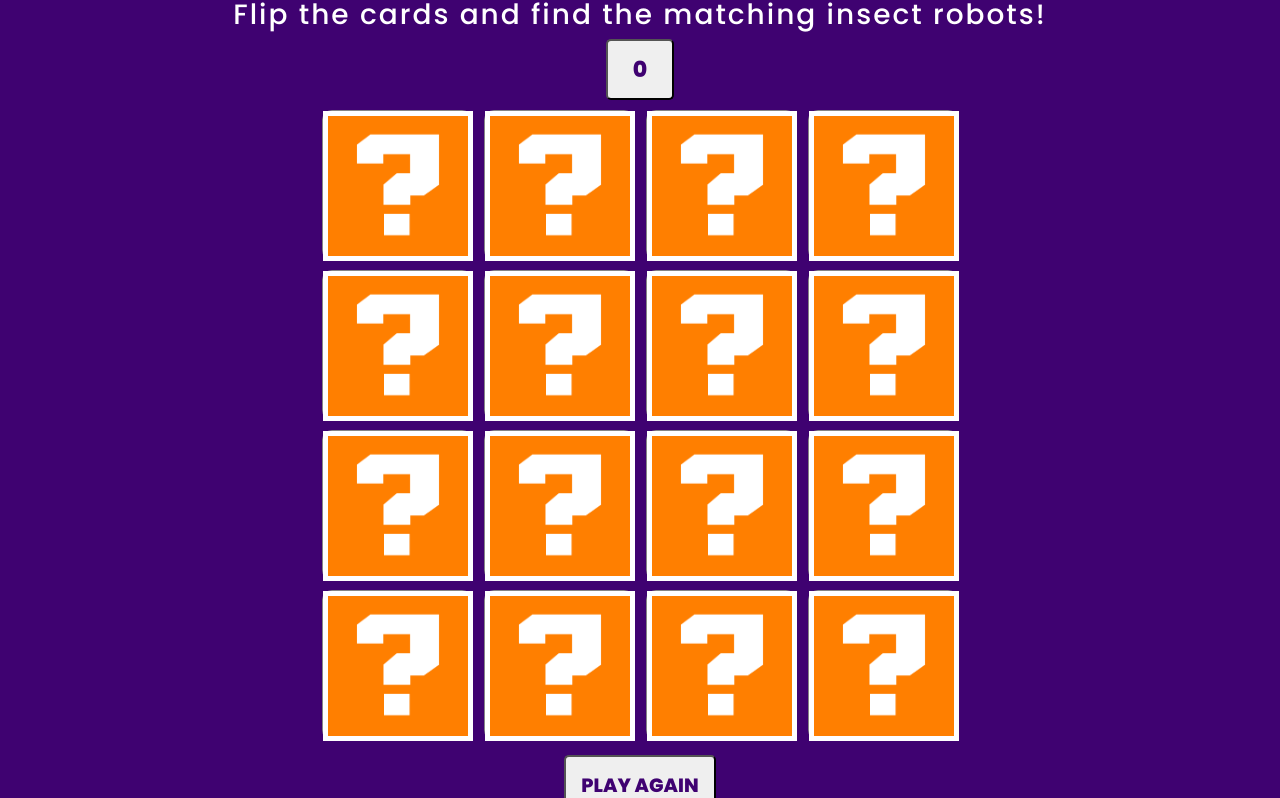
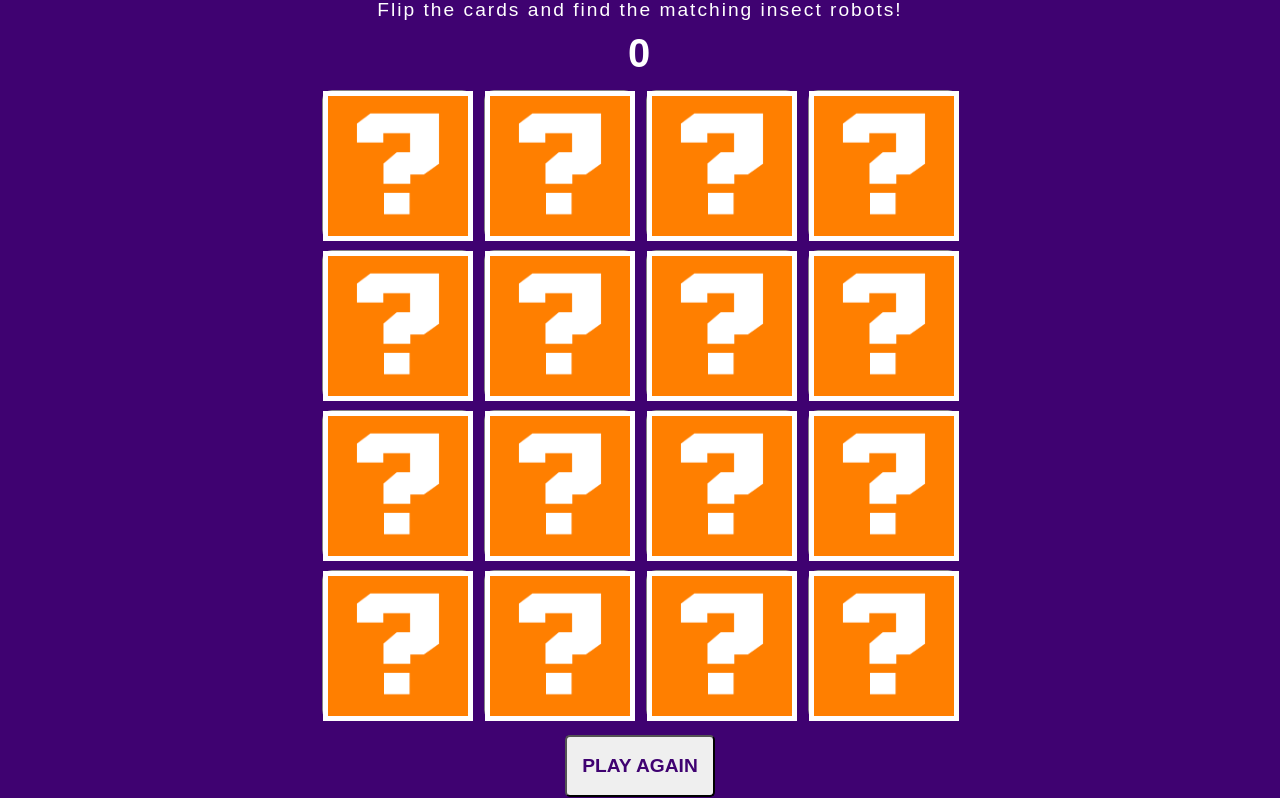
Before and after one commit to RachelFurlong-dev/bug-match-M2, a website: page index.html in a window 1280 px wide. Shown: the part 139-937 px from the top of the page. Drawn offline with nearby package versions, Linux system fonts and the light colour scheme; files that its build step writes are made by us from their sources.

Commit message:
Change score from button to h4

```diff
--- a/assets/css/style.css
+++ b/assets/css/custom.css
@@ -1,12 +1,12 @@
-/*
-* Prefixed by https://autoprefixer.github.io
-* PostCSS: v8.4.14,
-* Autoprefixer: v10.4.7
-* Browsers: last 4 version
-*/
+@import url('https://fonts.googleapis.com/css?family=Roboto:100,200,300,400,500,600,700|Exo:100,200,300,400,500,600,700');
+/*Global styles*/
+*,
+*::before,
+*::after {
+  -webkit-box-sizing: border-box;
+          box-sizing: border-box;
+}
 
-@import url('https://fonts.googleapis.com/css2?family=Poppins:wght@200;500;800&display=swap');
-/*Global styles*/
 body{
     font-family: Poppins, sans-serif;
     background-color: rgb(63, 2, 113);
@@ -54,20 +54,13 @@ h1 {
     font-weight:800;
   }
 
-h2 {
+h3 {
     font-size: 1.2rem;
   }
 
 #score {
-    font-family: Poppins, sans-serif;
-    font-weight:bold;
-    color: rgb(63, 2, 113);
-    font-size: 22px;
-    font-weight:600;
-    margin-top: 0;
-    padding: 12px 25px;
-    border-radius:5px;
-    margin-bottom:5px;
+    font-size: 2.5rem;
+    font-weight: 800;
 }
 
 .square {
--- a/index.html
+++ b/index.html
@@ -5,7 +5,7 @@
     <meta http-equiv="X-UA-Compatible" content="IE=edge">
     <meta name="viewport" content="width=device-width, initial-scale=1.0">
     <link rel="stylesheet" href="https://cdn.jsdelivr.net/npm/bootstrap@4.6.2/dist/css/bootstrap.min.css" integrity="sha384-xOolHFLEh07PJGoPkLv1IbcEPTNtaed2xpHsD9ESMhqIYd0nLMwNLD69Npy4HI+N" crossorigin="anonymous">    <link rel="stylesheet" href="css/style.css" />
-    <link rel="stylesheet" href="assets/css/style.css">
+    <link rel="stylesheet" href="/assets/css/custom.css">
     <title>Bug Match</title>
     <link rel="icon" type="image/x-icon" href="assets/img/favicon.png">
     <script src="https://cdn.emailjs.com/sdk/2.3.2/email.min.js"></script>
@@ -29,7 +29,7 @@
     <div class="title">
         <h1>Bug Match</h1>
         <h3>Flip the cards and find the matching insect robots!</h3>
-        <button id="score">0</button>
+       <h4 id="score">0</h4>
     </div>
     <div id="board"></div>
     <div class="controls">
```
